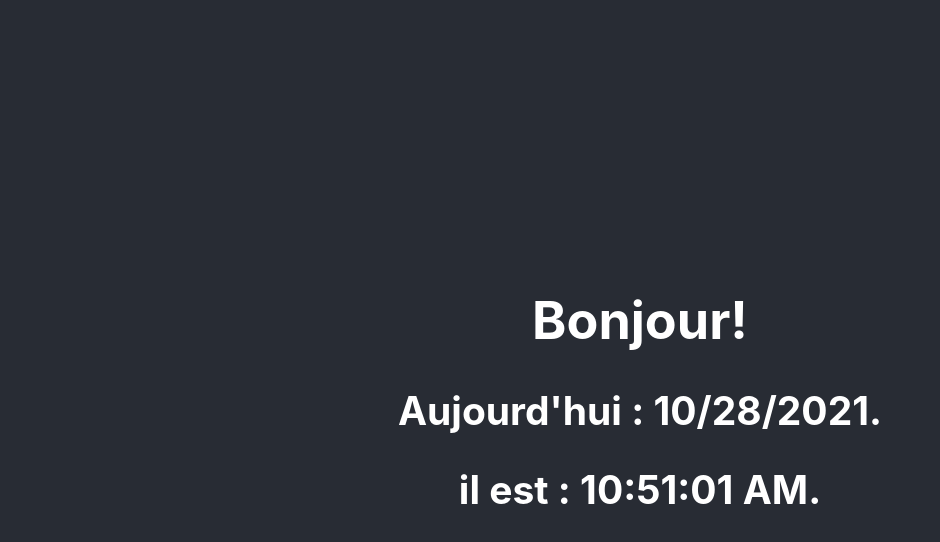
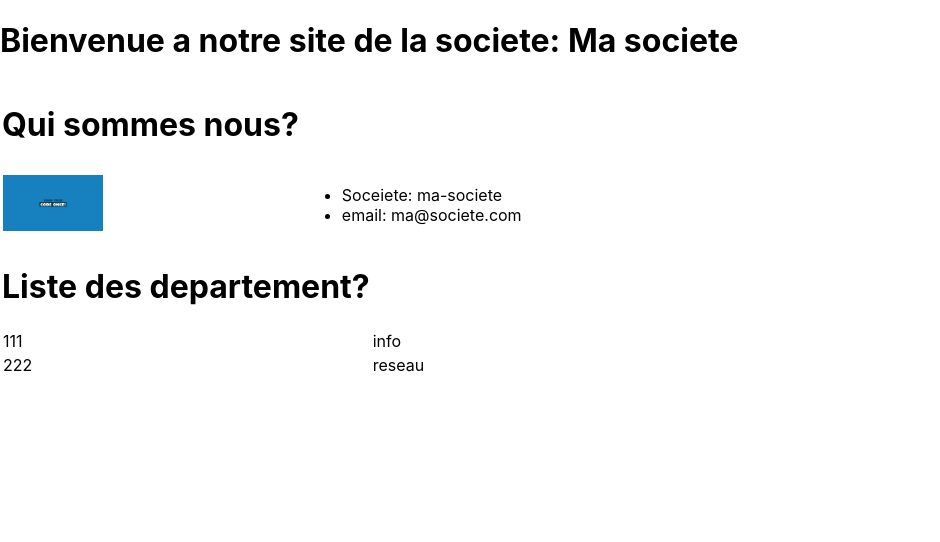
Before and after one commit to zettabyte920/FullstackJS_orange, a React (Create React App) app: page / in a window 1280 px wide. Shown: the top 542 px of the page, without its empty margins (0-940 px from the left). Built offline with nearby package versions, Linux system fonts and the light colour scheme.

Commit message:
atelier2

```diff
--- a/src/App.js
+++ b/src/App.js
@@ -1,15 +1,12 @@
-import logo from './logo.svg';
 import './App.css';
-import Fullstack from './components/fullstack';
+import { Accueil } from './components/accueil';
+import Presentation from './components/presentation';
 
 function App() {
   return (
     <>
-      <div className="App">
-        <header className="App-header">
-          <Fullstack />
-        </header>
-      </div>
+      <Accueil />
+      <Presentation />
     </>
   );
 }
--- /dev/null
+++ b/src/components/accueil.js
@@ -0,0 +1,30 @@
+import { useState } from "react"
+import React from "react"
+
+
+class Accueil extends React.Component {
+    constructor(props) {
+        super(props);
+        this.state = {
+            accueil: "Bienvenue a notre site de la societe: Ma societe"
+        }
+    }
+    render() {
+        return (
+            <h1>{this.state.accueil}</h1>
+        );
+    }
+}
+
+function Accueil2() {
+    const [accueil, setAccueil] = useState("Bienvenue a notre site de la societe: Ma societe")
+    return (
+        <>
+            <h1>{accueil}</h1>
+        </>
+    );
+}
+
+export {
+    Accueil
+};
--- a/src/components/fullstack.js
+++ b/src/components/fullstack.js
@@ -1,11 +1,18 @@
-export default function Fullstack() {
+import React from "react"
+class Demo extends React.Component {
+    constructor(props) {
+        super(props);
+        this.state = {
+            text: "test"
+        }
+    }
+    render() {
+        return (
+            <>
+                {this.state.text}
+            </>
+        );
+    }
+}
 
-    return (
-        <div>
-            <h1>Bonjour!</h1>
-            <h2>Aujourd'hui : {new Date().toLocaleDateString()}.</h2>
-            <h2>il est : {new Date().toLocaleTimeString()}.</h2>
-        </div>
-    )
-
-}
+export default Demo;
--- /dev/null
+++ b/src/components/presentation.js
@@ -0,0 +1,62 @@
+import React from "react"
+class Presentation extends React.Component {
+    constructor(props) {
+        super(props);
+        this.state = {
+            titre: "Qui sommes nous?",
+            contact: {
+                nom: "ma-societe",
+                email: "ma@societe.com",
+                logo: "./images/image.png",
+            },
+            departs: {
+                titre: "Liste des departement?",
+                list: [
+                    { "id": "111", "name": "info" },
+                    { "id": "222", "name": "reseau" }
+                ]
+            }
+
+
+        }
+    }
+    render() {
+        return (
+            <>
+
+                <table>
+                    <thead><h1>{this.state.titre}</h1></thead>
+                    <tbody>
+                        <tr>
+                            <td rowspan={2} colspan={2}>
+                                <img width="100px" src={this.state.contact.logo}></img>
+                            </td>
+                            <td>
+                                <ul>
+                                    <li>Soceiete: {this.state.contact.nom}</li>
+                                    <li>email: {this.state.contact.email}</li>
+                                </ul>
+                            </td>
+                        </tr>
+                    </tbody>
+                </table>
+
+                <table>
+                    <thead><h1>{this.state.departs.titre}</h1></thead>
+                    <tbody>
+                        {this.state.departs.list.map((d, i) =>
+                            <>
+                                <tr>
+                                    <td>{d.id}</td>
+                                    <td>{d.name}</td>
+                                </tr>
+                            </>
+                        )}
+                    </tbody>
+                </table>
+            </>
+        );
+    }
+}
+
+export default Presentation;
```
Also changed, not shown: src/components/presentation3.js (added, +35 -0 lines).
